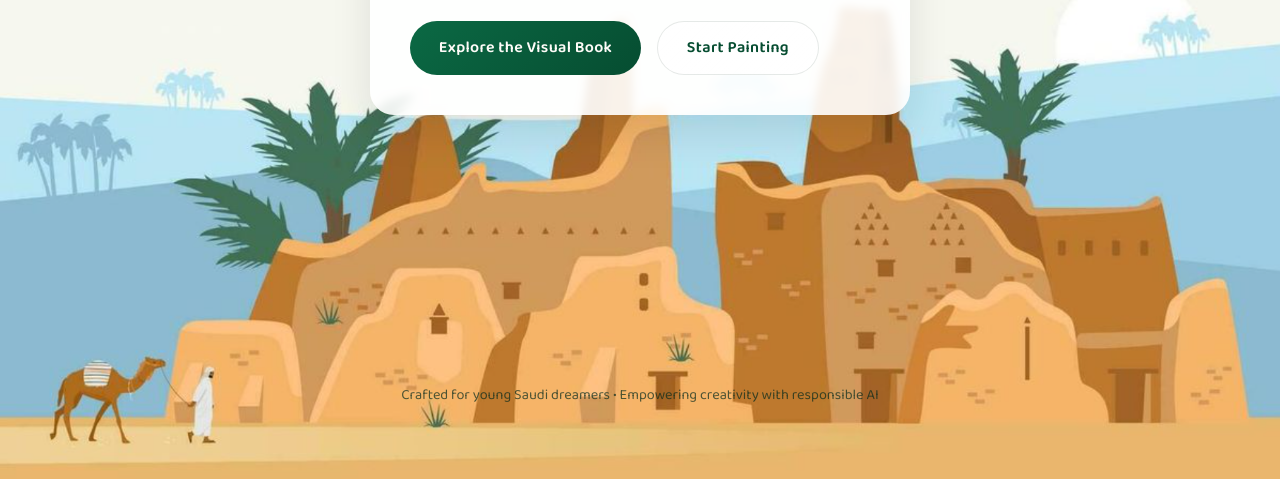
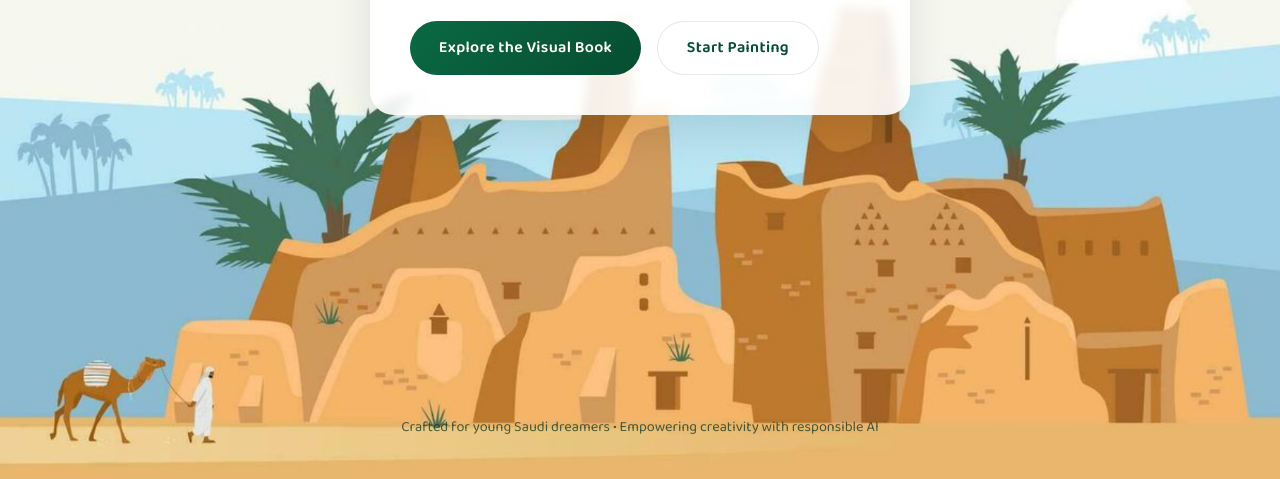
Before and after one commit to yaraabdullah/kids-image-generation, a plain HTML site: page index.html in a window 1280 px wide. Shown: the part 321-800 px from the top of the page. Drawn offline with Linux system fonts and the light colour scheme.

Commit message:
update the footer

```diff
--- a/assets/styles.css
+++ b/assets/styles.css
@@ -446,7 +446,7 @@ menu {
   margin-top: auto;
   text-align: center;
   font-size: 0.9rem;
-  padding: 1.2rem 1rem 3.5rem;
+  padding: 1.2rem 1rem 1.5rem;
   color: rgba(4, 42, 28, 0.55);
 }
 
```
